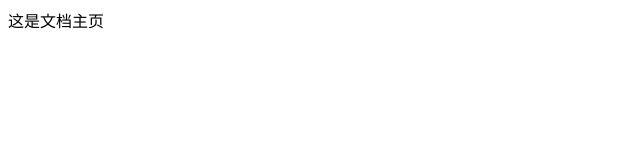
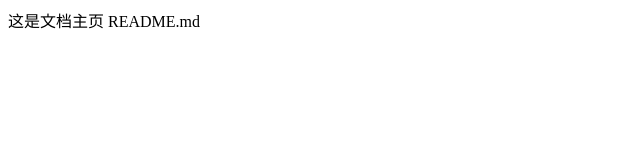
Before and after one commit to yumKing/yumking.github.io, a plain HTML site: page index.html in a window 1280 px wide. Shown: the whole page, without its empty margins (0-640 px from the left). Drawn offline with Linux system fonts and the light colour scheme.

Commit message:
test: 测试文档打开

```diff
--- a/index.html
+++ b/index.html
@@ -8,5 +8,6 @@
 </head>
 <body>
     这是文档主页
+    <a src="./README.md">README.md</a>
 </body>
 </html>
```
